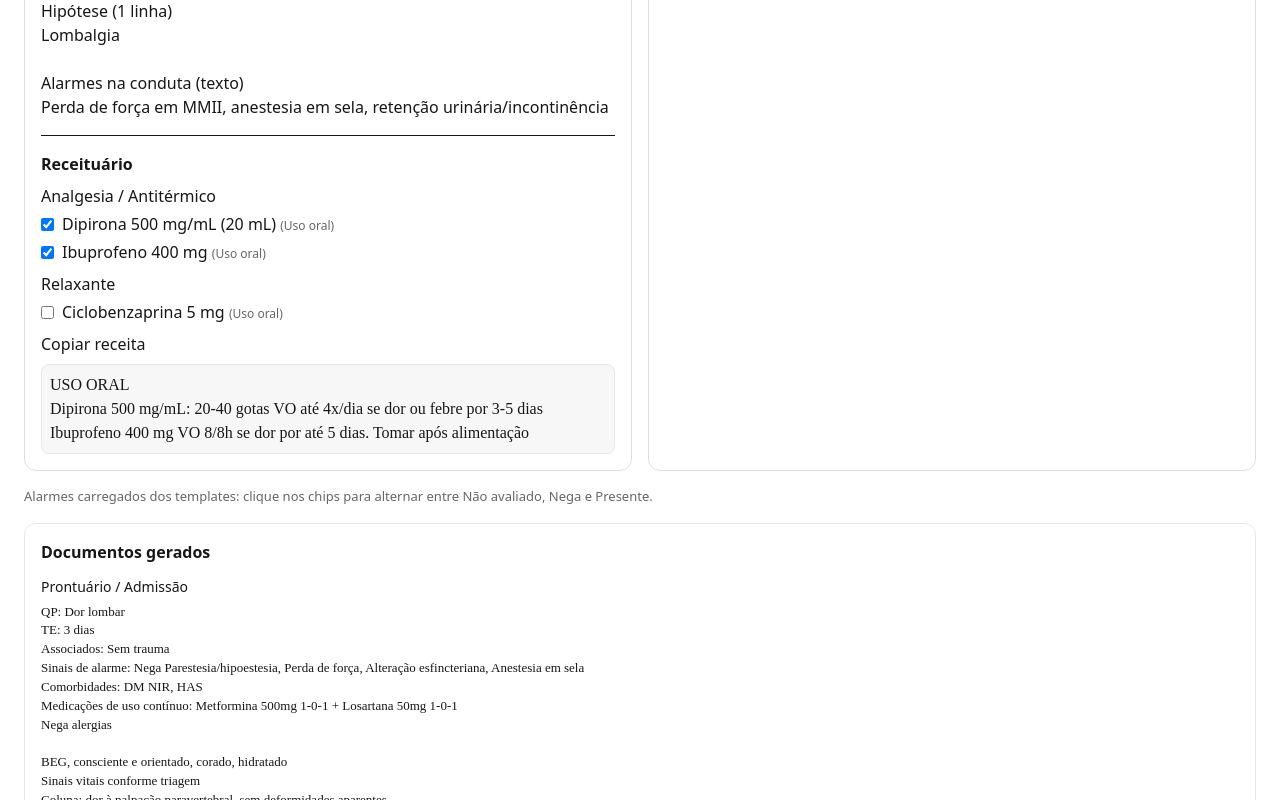
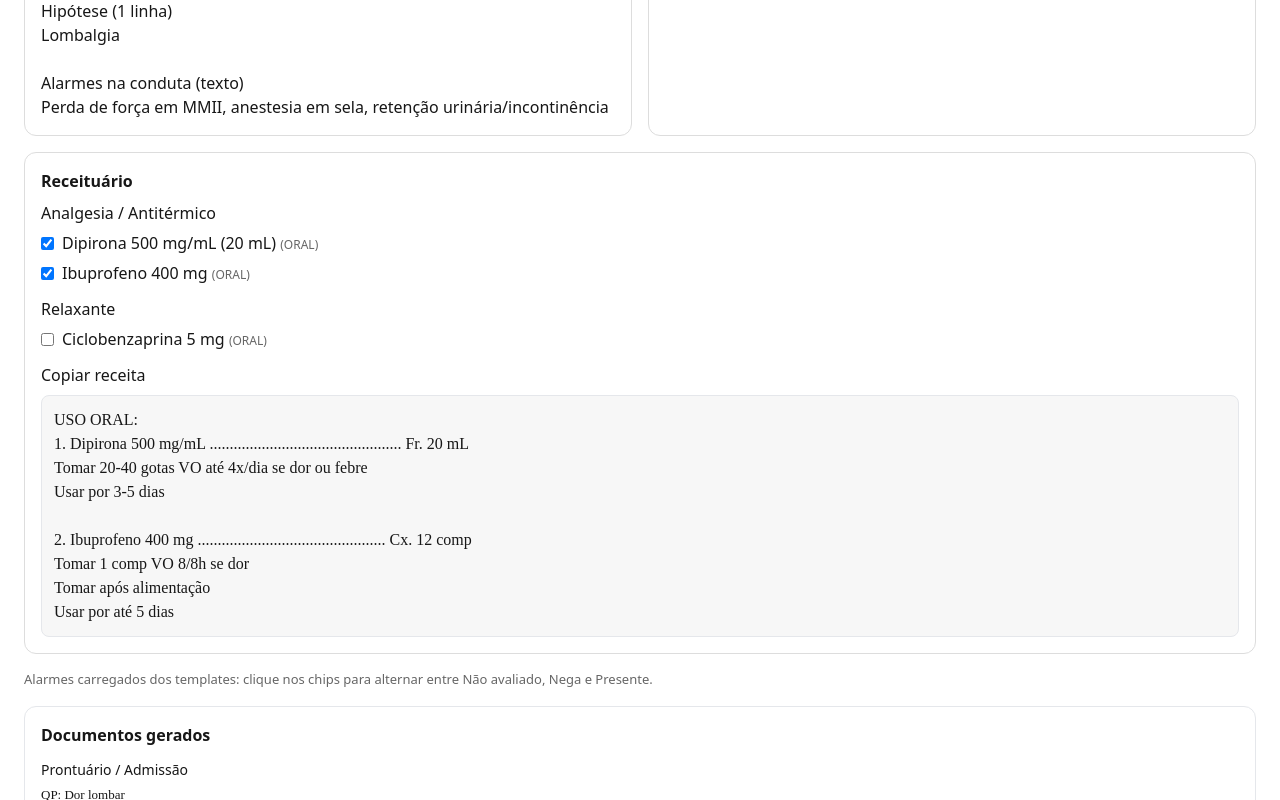
Before and after one commit to ber29martins-cmyk/codex-sandbox, a Next.js app: page / in a window 1280 px wide. Shown: the part 880-1680 px from the top of the page. Built offline with nearby package versions, Linux system fonts and the light colour scheme.

Commit message:
feat: print mode

```diff
--- a/src/app/page.tsx
+++ b/src/app/page.tsx
@@ -34,7 +34,7 @@ type TemplateState = {
   alarmStates: AlarmStateMap;
   rxSelected: string[];
 };
-type RxItem = { id: string; label: string; route: string; text: string };
+type RxItem = { id: string; label: string; route: string; title: string; brand?: string; qty: string; directions: string[] };
 type RxGroup = { id: string; label: string; itemIds: string[] };
 
 const ALARM_STATUS_ORDER: AlarmStatus[] = ["unknown", "nega", "presente"];
@@ -49,6 +49,7 @@ const ALARM_STATUS_STYLES: Record<AlarmStatus, { background: string; border: str
   presente: { background: "#fdecea", border: "#f5c6bf", color: "#7f1d1d" }
 };
 const STORAGE_KEY = "codex-app-state-v1";
+const RX_ROUTE_ORDER = ["ORAL", "PARENTERAL", "TOPICO", "OFTALMICO", "INALATORIO"];
 
 function buildDefaultAlarmStates(template: Template): AlarmStateMap {
   const items = template.defaults.alarmItems ?? [];
@@ -211,27 +212,42 @@ const currentTemplate = useMemo(
   }, [currentTemplate]);
   const rxText = useMemo(() => {
     if (!rxSelected.length) return "";
-    const byRoute: Record<string, string[]> = {};
+    const byRoute: Record<string, RxItem[]> = {};
 
     for (const id of rxSelected) {
       const item = RX_CATALOG_MAP[id];
       if (!item) continue;
-      const route = item.route?.trim() || "Outros";
+      const route = (item.route || "OUTROS").toUpperCase();
       if (!byRoute[route]) byRoute[route] = [];
-      byRoute[route].push(item.text);
+      byRoute[route].push(item);
     }
 
+    const orderIndex = (route: string) => {
+      const idx = RX_ROUTE_ORDER.indexOf(route);
+      return idx === -1 ? RX_ROUTE_ORDER.length + 1 : idx;
+    };
+
     const routeBlocks = Object.entries(byRoute)
-      .sort(([a], [b]) => a.localeCompare(b, "pt"))
-      .map(
-        ([route, items]) =>
-          `${route.toUpperCase()}\n${items
-            .map((line) => line.trim())
-            .filter(Boolean)
-            .join("\n")}`
-      );
+      .sort(([a], [b]) => orderIndex(a) - orderIndex(b) || a.localeCompare(b, "pt"))
+      .map(([route, items]) => {
+        const lines: string[] = [`USO ${route}:`];
+        items.forEach((item, index) => {
+          const titleBrand = item.brand ? `${item.title} (${item.brand})` : item.title;
+          const base = `${index + 1}. ${titleBrand}`;
+          const dotsWidth = Math.max(2, 80 - base.length - item.qty.length - 2);
+          const dotted = `${base} ${".".repeat(dotsWidth)} ${item.qty}`;
+          lines.push(dotted);
+          item.directions.forEach((dir) => {
+            if (dir.trim()) lines.push(dir.trim());
+          });
+          if (index < items.length - 1) {
+            lines.push("");
+          }
+        });
+        return lines.join("\n").trim();
+      });
 
-    return routeBlocks.join("\n\n");
+    return routeBlocks.join("\n\n").trim();
   }, [rxSelected]);
 
   const blocks = useMemo(() => {
@@ -458,14 +474,31 @@ const currentTemplate = useMemo(
           <label>Hipótese (1 linha)<br /><input value={hipotese} onChange={(e) => setHipotese(e.target.value)} style={{ width: "100%" }} /></label><br /><br />
           <label>Alarmes na conduta (texto)<br /><input value={condutaAlarmes} onChange={(e) => setCondutaAlarmes(e.target.value)} style={{ width: "100%" }} /></label>
 
-          <hr style={{ margin: "16px 0" }} />
-          <div>
-            <div style={{ fontWeight: 600, marginBottom: 8 }}>Receituário</div>
+        </section>
+
+        <section style={{ border: "1px solid #ddd", borderRadius: 12, padding: 16 }}>
+          <h2 style={{ fontSize: 16, fontWeight: 600, marginBottom: 8 }}>Saída (copiar/colar)</h2>
+
+          <div style={{ display: "flex", gap: 8, flexWrap: "wrap", marginBottom: 12 }}>
+            <button onClick={() => copy(formatBlock("anamnese"))}>Copiar anamnese</button>
+            <button onClick={() => copy(formatBlock("exame"))}>Copiar exame</button>
+            <button onClick={() => copy(formatBlock("hipotese"))}>Copiar hipótese</button>
+            <button onClick={() => copy(formatBlock("conduta"))}>Copiar conduta</button>
+            <button onClick={() => copy(allText)}>Copiar tudo</button>
+            <button type="button" onClick={handlePrint}>Imprimir</button>
+          </div>
+
+          <textarea readOnly value={allText} style={{ width: "100%", height: 420, fontFamily: "ui-monospace, SFMono-Regular", whiteSpace: "pre", padding: 12 }} />
+        </section>
+      </div>
+
+      <section className="no-print" style={{ border: "1px solid #ddd", borderRadius: 12, padding: 16, marginBottom: 16 }}>
+        <h2 style={{ fontSize: 16, fontWeight: 600, marginBottom: 8 }}>Receituário</h2>
         {templateRxGroups.length === 0 && <p style={{ margin: "4px 0 0", color: "#666" }}>Template sem grupos de receita.</p>}
         {templateRxGroups.map((group) => (
-              <div key={group.id} style={{ marginBottom: 8 }}>
-                <div style={{ fontWeight: 500, marginBottom: 4 }}>{group.label}</div>
-                <div style={{ display: "flex", flexDirection: "column", gap: 4 }}>
+          <div key={group.id} style={{ marginBottom: 12 }}>
+            <div style={{ fontWeight: 500, marginBottom: 6 }}>{group.label}</div>
+            <div style={{ display: "flex", flexDirection: "column", gap: 6 }}>
               {group.itemIds.map((itemId) => {
                 const item = RX_CATALOG_MAP[itemId];
                 if (!item) return null;
@@ -486,30 +519,13 @@ const currentTemplate = useMemo(
           </button>
         </div>
         {rxText ? (
-              <pre style={{ marginTop: 8, padding: 8, background: "#f7f7f7", border: "1px solid #e5e7eb", borderRadius: 8, whiteSpace: "pre-wrap", fontFamily: "ui-monospace, SFMono-Regular" }}>
+          <pre style={{ marginTop: 8, padding: 12, background: "#f7f7f7", border: "1px solid #e5e7eb", borderRadius: 8, whiteSpace: "pre-wrap", fontFamily: "ui-monospace, SFMono-Regular" }}>
             {rxText}
           </pre>
         ) : (
           <p style={{ marginTop: 8, color: "#666" }}>Selecione itens para gerar o receituário.</p>
         )}
-          </div>
       </section>
-
-        <section style={{ border: "1px solid #ddd", borderRadius: 12, padding: 16 }}>
-          <h2 style={{ fontSize: 16, fontWeight: 600, marginBottom: 8 }}>Saída (copiar/colar)</h2>
-
-          <div style={{ display: "flex", gap: 8, flexWrap: "wrap", marginBottom: 12 }}>
-            <button onClick={() => copy(formatBlock("anamnese"))}>Copiar anamnese</button>
-            <button onClick={() => copy(formatBlock("exame"))}>Copiar exame</button>
-            <button onClick={() => copy(formatBlock("hipotese"))}>Copiar hipótese</button>
-            <button onClick={() => copy(formatBlock("conduta"))}>Copiar conduta</button>
-            <button onClick={() => copy(allText)}>Copiar tudo</button>
-            <button type="button" onClick={handlePrint}>Imprimir</button>
-          </div>
-
-          <textarea readOnly value={allText} style={{ width: "100%", height: 420, fontFamily: "ui-monospace, SFMono-Regular", whiteSpace: "pre", padding: 12 }} />
-        </section>
-      </div>
 
       <p style={{ color: "#666", fontSize: 13 }}>
         Alarmes carregados dos templates: clique nos chips para alternar entre Não avaliado, Nega e Presente.
@@ -525,7 +541,7 @@ const currentTemplate = useMemo(
           <pre style={{ whiteSpace: "pre-wrap", margin: 0, fontFamily: "ui-monospace, SFMono-Regular", fontSize: 13, lineHeight: 1.45 }}>{formatBlock("conduta")}</pre>
         </div>
         {rxText && (
-          <div className="print-doc" style={{ marginBottom: 16 }}>
+          <div className="print-doc print-rx" style={{ marginBottom: 16 }}>
             <h3 style={{ margin: "0 0 6px", fontSize: 14 }}>Receituário</h3>
             <pre style={{ whiteSpace: "pre-wrap", margin: 0, fontFamily: "ui-monospace, SFMono-Regular", fontSize: 13, lineHeight: 1.45 }}>{rxText}</pre>
           </div>
@@ -569,6 +585,10 @@ const currentTemplate = useMemo(
             line-height: 1.4 !important;
             white-space: pre-wrap !important;
           }
+
+          .print-rx {
+            page-break-before: always;
+          }
         }
       `}</style>
     </main>
--- a/src/prescriptions/catalog.json
+++ b/src/prescriptions/catalog.json
@@ -3,38 +3,69 @@
     {
       "id": "dipirona20",
       "label": "Dipirona 500 mg/mL (20 mL)",
-      "route": "Uso oral",
-      "text": "Dipirona 500 mg/mL: 20-40 gotas VO até 4x/dia se dor ou febre por 3-5 dias"
+      "route": "ORAL",
+      "title": "Dipirona 500 mg/mL",
+      "qty": "Fr. 20 mL",
+      "directions": [
+        "Tomar 20-40 gotas VO até 4x/dia se dor ou febre",
+        "Usar por 3-5 dias"
+      ]
     },
     {
       "id": "ibuprofeno400",
       "label": "Ibuprofeno 400 mg",
-      "route": "Uso oral",
-      "text": "Ibuprofeno 400 mg VO 8/8h se dor por até 5 dias. Tomar após alimentação"
+      "route": "ORAL",
+      "title": "Ibuprofeno 400 mg",
+      "qty": "Cx. 12 comp",
+      "directions": [
+        "Tomar 1 comp VO 8/8h se dor",
+        "Tomar após alimentação",
+        "Usar por até 5 dias"
+      ]
     },
     {
       "id": "ciclobenzaprina5",
       "label": "Ciclobenzaprina 5 mg",
-      "route": "Uso oral",
-      "text": "Ciclobenzaprina 5 mg VO à noite por 7 dias. Reavaliar sonolência"
+      "route": "ORAL",
+      "title": "Ciclobenzaprina 5 mg",
+      "qty": "Cx. 10 comp",
+      "directions": [
+        "Tomar 1 comp VO à noite por 7 dias",
+        "Evitar dirigir se houver sonolência"
+      ]
     },
     {
       "id": "paracetamol750",
       "label": "Paracetamol 750 mg",
-      "route": "Uso oral",
-      "text": "Paracetamol 750 mg VO 6/6h se dor ou febre (máx 4 g/dia) por 3-5 dias"
+      "route": "ORAL",
+      "title": "Paracetamol 750 mg",
+      "qty": "Cx. 16 comp",
+      "directions": [
+        "Tomar 1 comp VO 6/6h se dor ou febre",
+        "Máximo 4 g/dia",
+        "Usar por 3-5 dias"
+      ]
     },
     {
       "id": "loratadina10",
       "label": "Loratadina 10 mg",
-      "route": "Uso oral",
-      "text": "Loratadina 10 mg VO 1x/dia por 7-10 dias"
+      "route": "ORAL",
+      "title": "Loratadina 10 mg",
+      "qty": "Cx. 10 comp",
+      "directions": [
+        "Tomar 1 comp VO 1x/dia",
+        "Usar por 7-10 dias"
+      ]
     },
     {
       "id": "soroNasal",
       "label": "Soro fisiológico nasal",
-      "route": "Uso nasal",
-      "text": "Soro fisiológico 0,9% em cada narina várias vezes ao dia para higiene nasal"
+      "route": "INALATORIO",
+      "title": "Soro fisiológico 0,9%",
+      "qty": "Fr. 100 mL",
+      "directions": [
+        "Aplicar em cada narina várias vezes ao dia para higiene nasal"
+      ]
     }
   ]
 }
```
Lines whose indentation alone changed are shown as unchanged.
